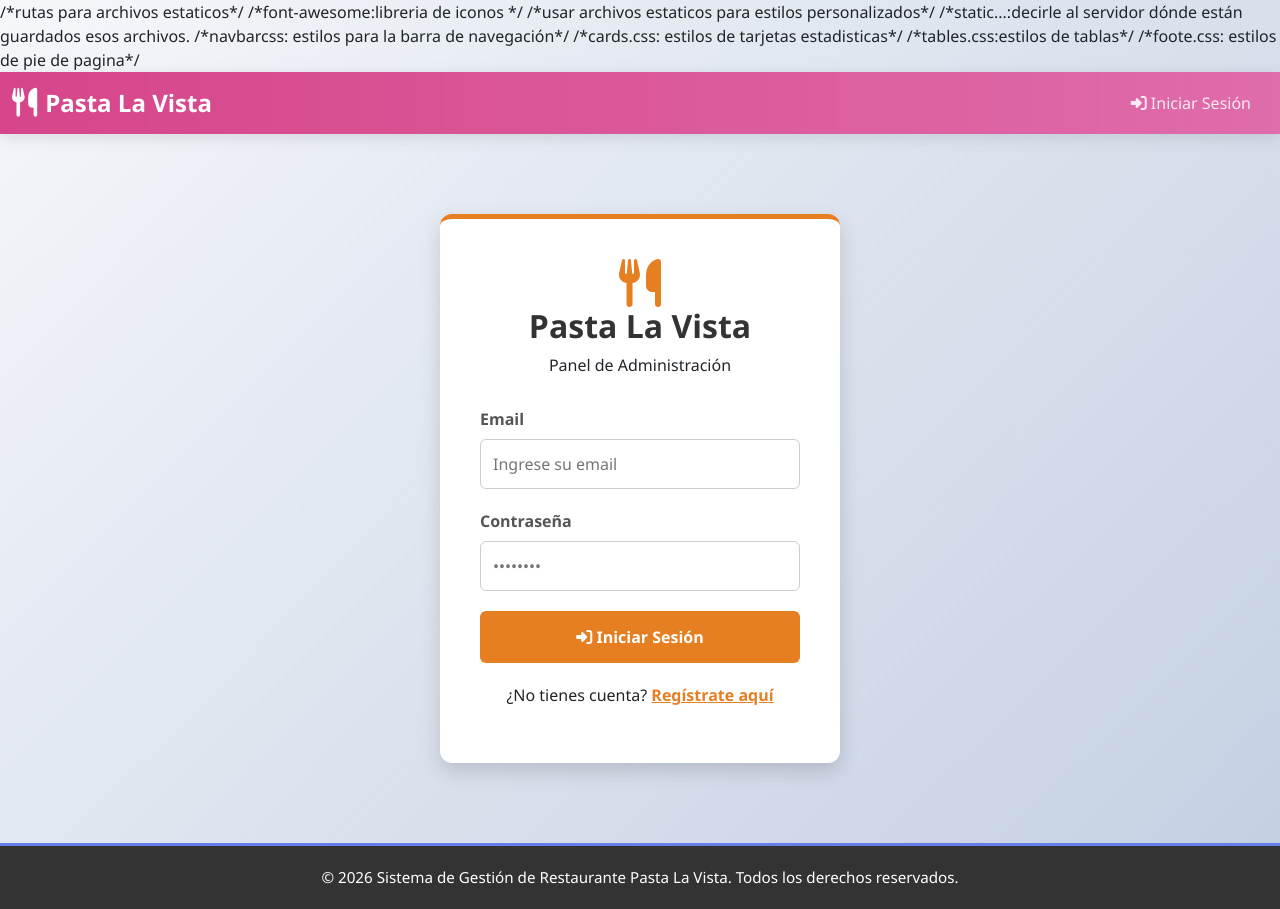
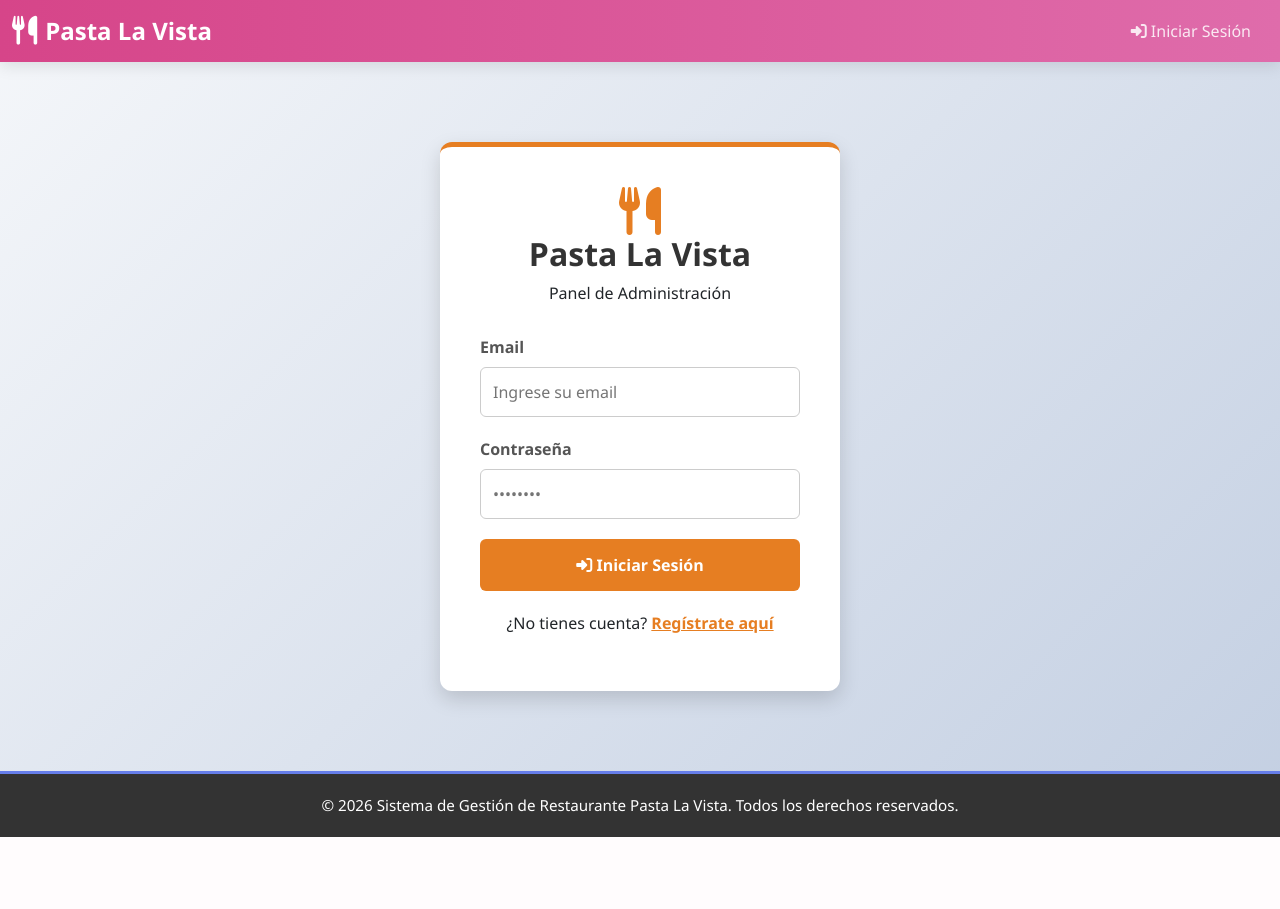
Before and after one commit to leydi0222/RESTAURANTE_501, a Django app: page /login/ in a window 1280 px wide. After the commit the page ends 837 px from the top, so only its background shows below. Run offline with Django 5.2, Linux system fonts and the light colour scheme.

```diff
--- a/gestion/templates/gestion/base.html
+++ b/gestion/templates/gestion/base.html
@@ -1,4 +1,4 @@
-{% load static %}/*rutas para archivos estaticos*/
+{% load static %}
 <!DOCTYPE html>
 <html lang="es">
 <head>
@@ -10,15 +10,14 @@
     <link href="https://cdn.jsdelivr.net/npm/bootstrap@5.3.0/dist/css/bootstrap.min.css" rel="stylesheet">
     <!-- Font Awesome Icons -->
     <link rel="stylesheet" href="https://cdnjs.cloudflare.com/ajax/libs/font-awesome/6.4.0/css/all.min.css">
-    /*font-awesome:libreria de iconos */
 
-    /*usar archivos estaticos para estilos personalizados*/
+
     <!-- Custom CSS -->
-    <link rel="stylesheet" href="{% static 'css/styles.css' %}"> /*static...:decirle al servidor dónde están guardados esos archivos.
-    <link rel="stylesheet" href="{% static 'css/navbar.css' %}"> /*navbarcss: estilos para la barra de navegación*/
-    <link rel="stylesheet" href="{% static 'css/cards.css' %}">/*cards.css: estilos de tarjetas estadisticas*/
-    <link rel="stylesheet" href="{% static 'css/tables.css' %}">/*tables.css:estilos de tablas*/
-    <link rel="stylesheet" href="{% static 'css/footer.css' %}">/*foote.css: estilos de pie de pagina*/
+    <link rel="stylesheet" href="{% static 'css/styles.css' %}">
+    <link rel="stylesheet" href="{% static 'css/navbar.css' %}">
+    <link rel="stylesheet" href="{% static 'css/cards.css' %}">
+    <link rel="stylesheet" href="{% static 'css/tables.css' %}">
+    <link rel="stylesheet" href="{% static 'css/footer.css' %}">
 </head>
 <body>
     <!-- Navbar -->
```
